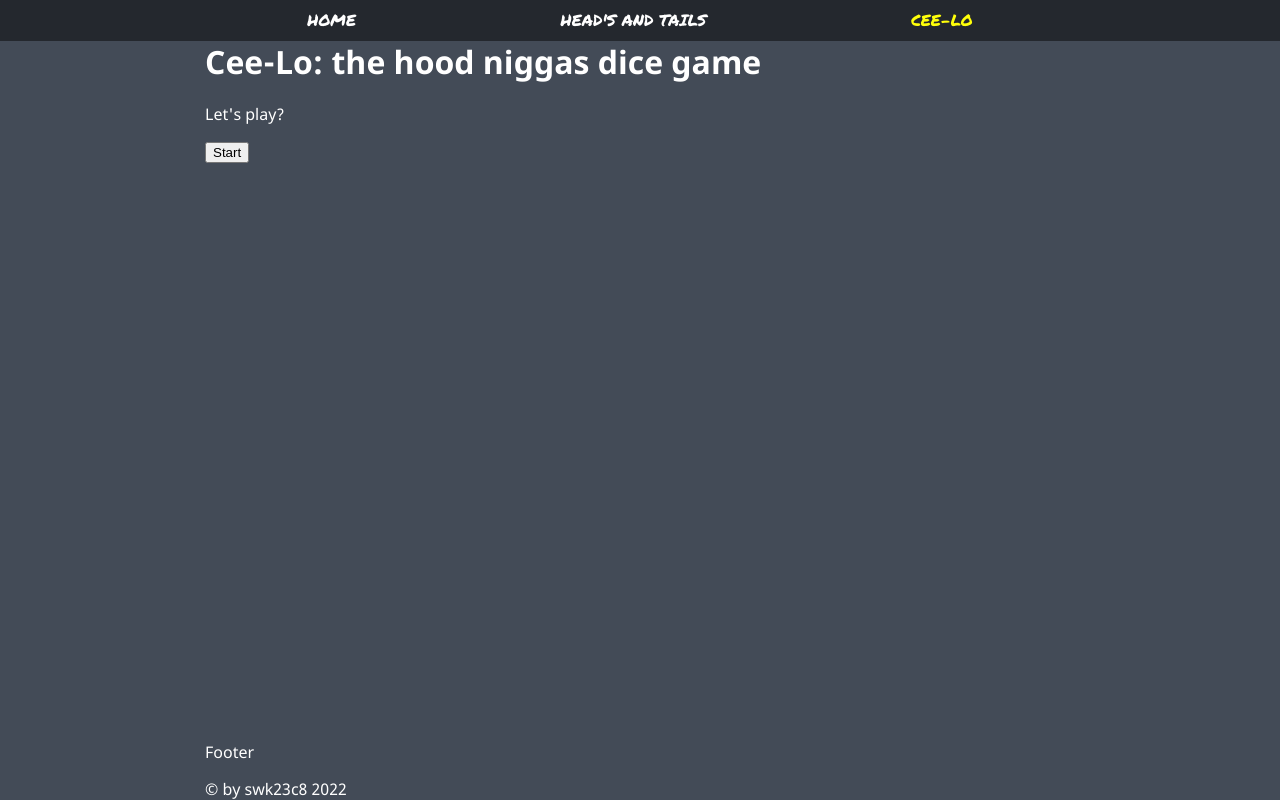
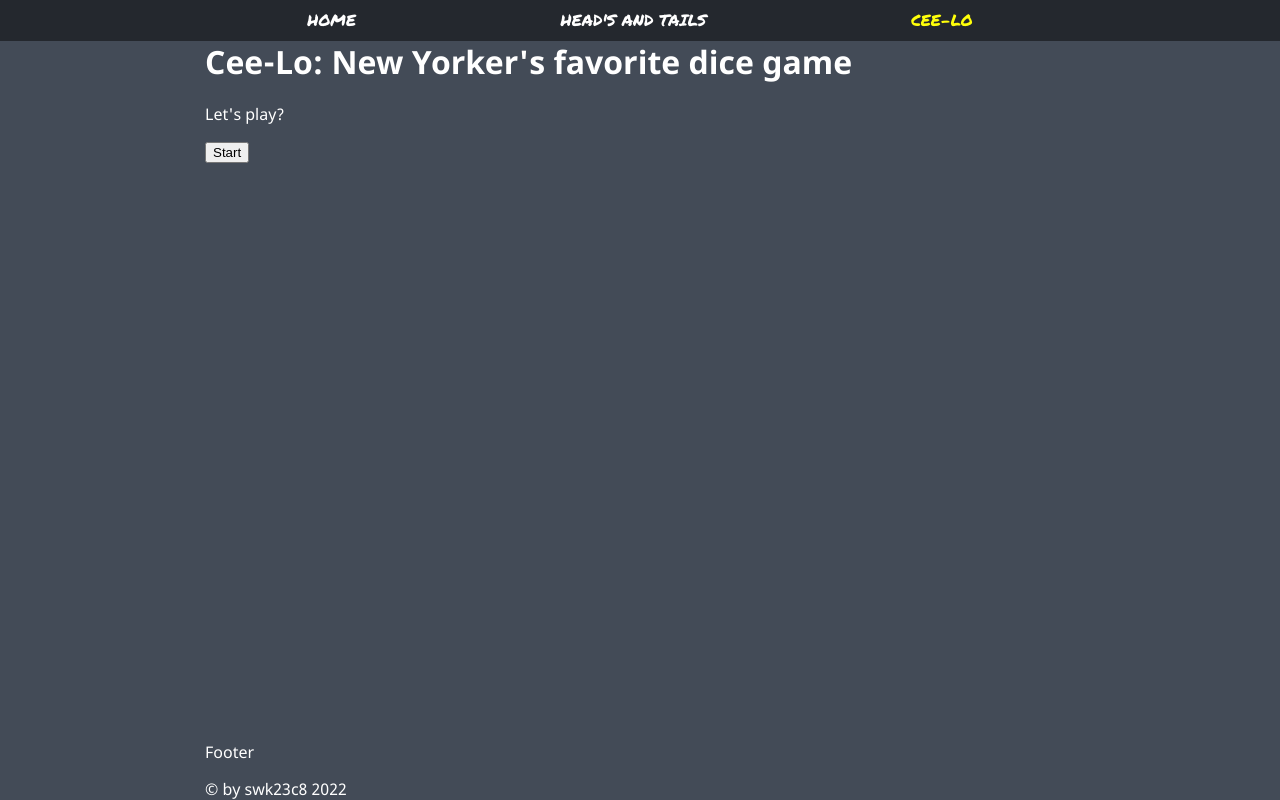
Before and after one commit to swk23C8/next-games, a Next.js app: page /game2 in a window 1280 px wide. Built offline with nearby package versions, Linux system fonts and the light colour scheme.

Commit message:
removed nibba word

```diff
--- a/components/Game2/GamePage/GamePage.js
+++ b/components/Game2/GamePage/GamePage.js
@@ -16,7 +16,7 @@ const GamePage = () => {
     <Round setIsGameStarted={setIsGameStarted} />
   ) : (
     <Container>
-      <h1>Cee-Lo: the hood niggas dice game</h1>
+      <h1>Cee-Lo: New Yorker&apos;s favorite dice game</h1>
       <p>Let{"'"}s play?</p>
       <button type="button" onClick={startGame}>
         Start
```
